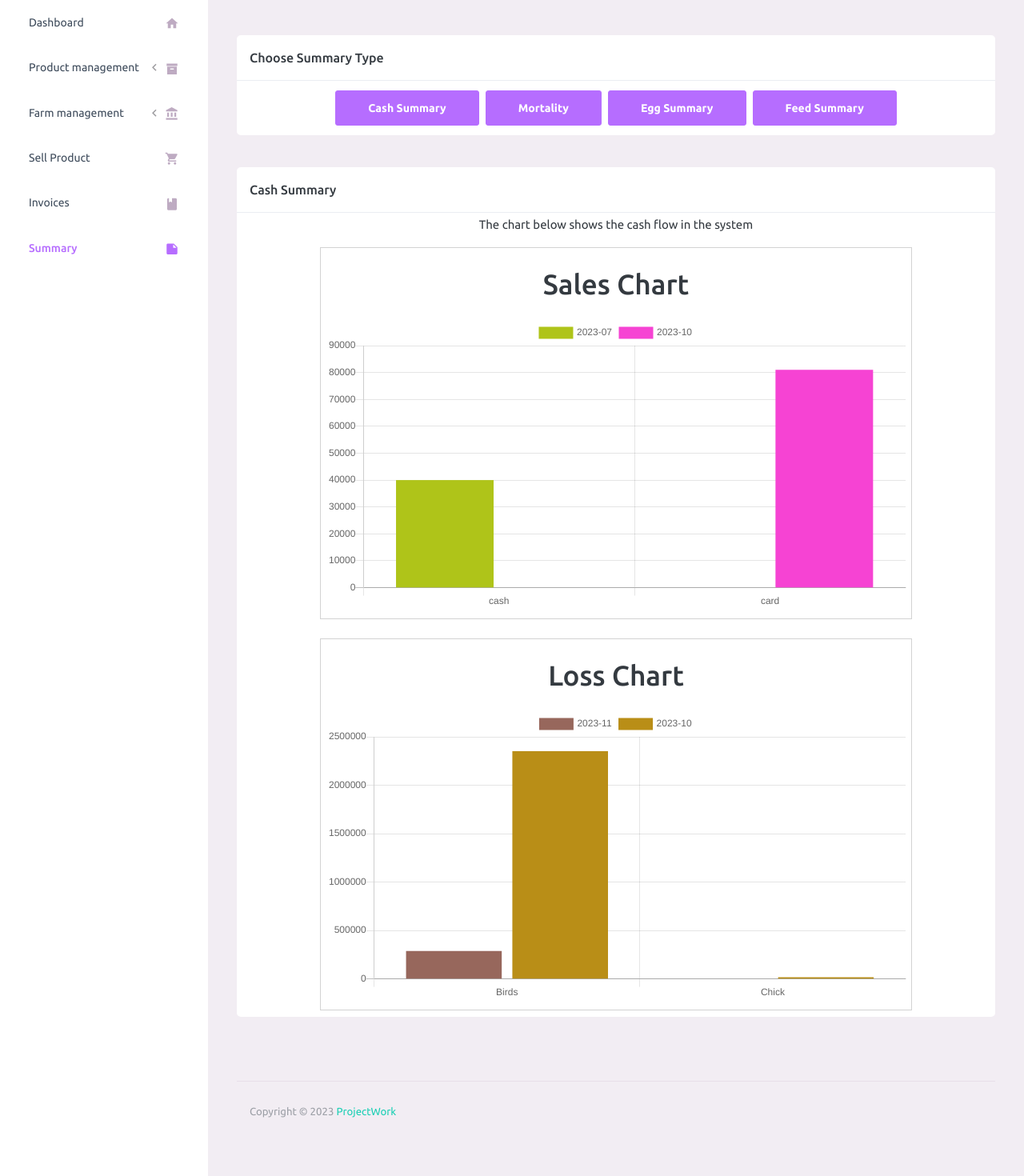
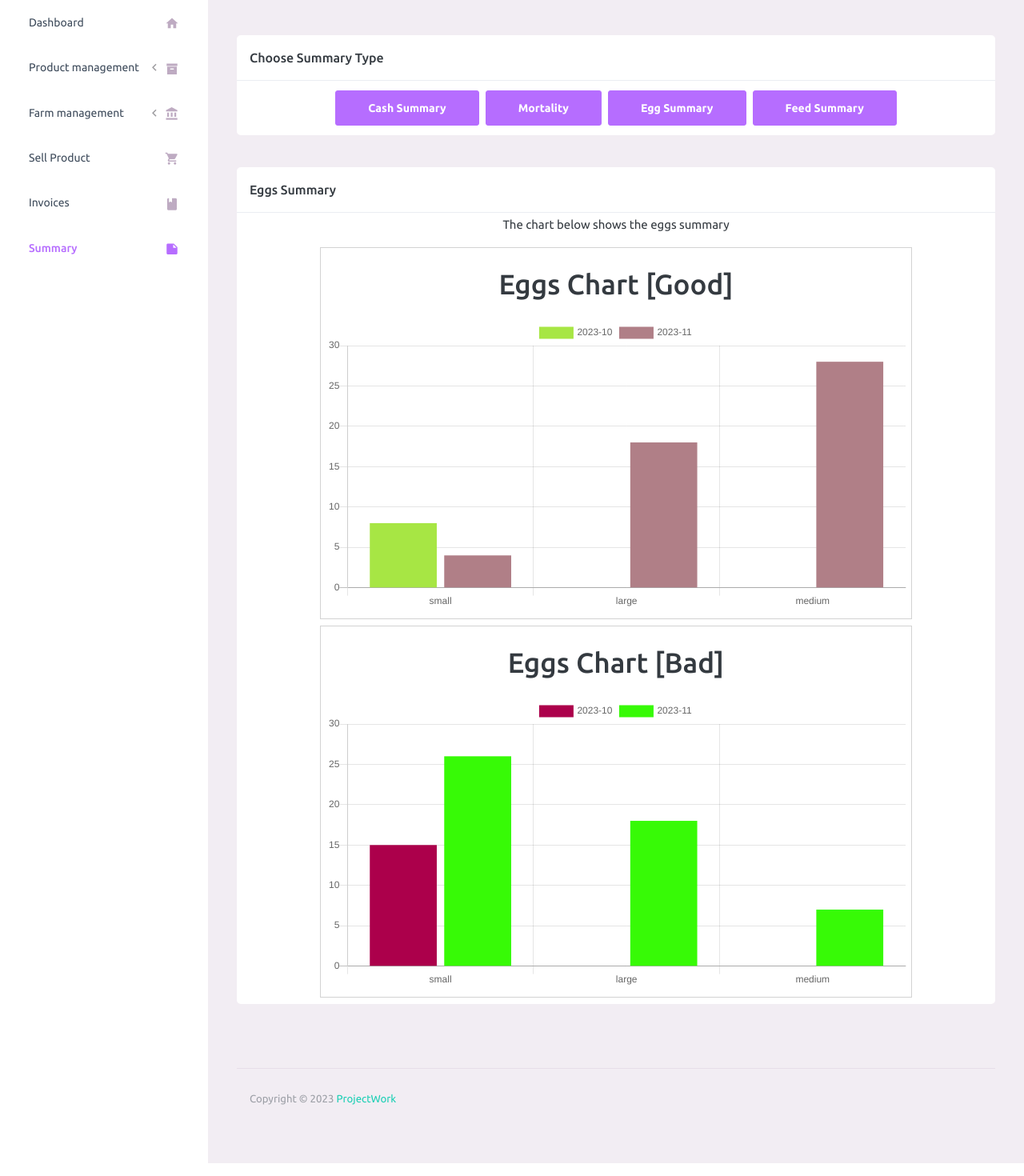
Before and after one commit to MatrixMe00/Farm-Management-System, a PHP site: page /summary.php in a window 1280 px wide. Shown: the part 70-1540 px from the top of the page at 80% size. Run offline with PHP 8.4, Linux system fonts and the light colour scheme; the visitor is signed in with stand-in values (Sample User, id 1); data comes from the database, SQL or seed files in the repository; some libraries are stand-ins or nearby versions.

Commit message:
Update summary.php

```diff
--- a/summary.php
+++ b/summary.php
@@ -40,7 +40,7 @@ function formatDump(...$data) {
                         </div>
 
                         <div class="col-lg-12 grid-margin stretch-card" id="summary_displays">
-                            <div class="card show-me" id="sales">
+                            <div class="card" id="sales">
                                 <div class="modal-header">
                                     <h5 class="modal-title">Cash Summary</h5>
                                 </div>
@@ -59,7 +59,7 @@ function formatDump(...$data) {
                                     <?php require_once("summary/mortality.php"); ?>
                                 </div>
                             </div>
-                            <div class="card" id="eggs">
+                            <div class="card show-me" id="eggs">
                                 <div class="modal-header">
                                     <h5 class="modal-title">Eggs Summary</h5>
                                 </div>
```
